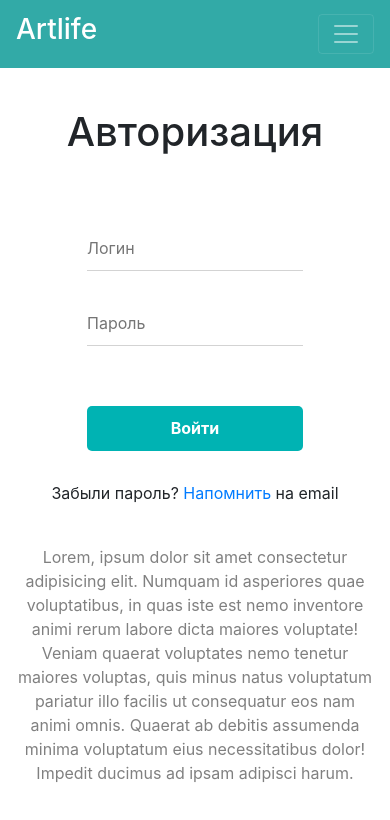
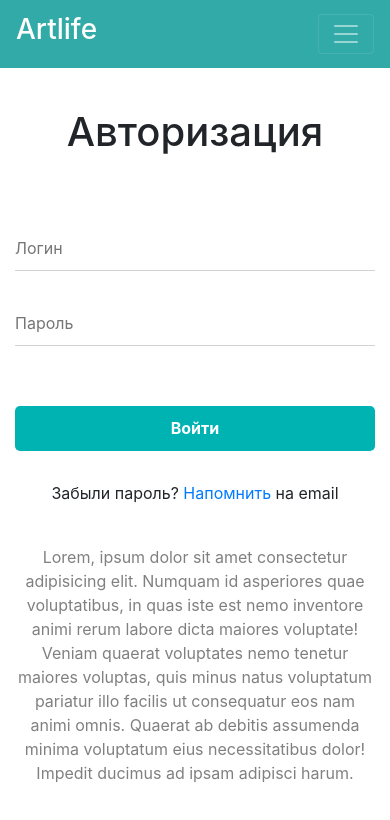
Before and after one commit to TjLinka/artLifeDemo, a Vue app: page /login in a window 390 px wide. Shown: the top 820 px of the page. Built offline with nearby package versions, Linux system fonts and the light colour scheme; no server answers.

Commit message:
Auth Fix

```diff
--- a/src/views/Auth.vue
+++ b/src/views/Auth.vue
@@ -104,4 +104,16 @@ export default {
     color: grey;
   }
 }
+@media (max-width: 760px) {
+  .auth__page{
+    form{
+      input{
+        width: 100%;
+      }
+      .btn__login{
+        width: 100%;
+      }
+    }
+  }
+}
 </style>
```
